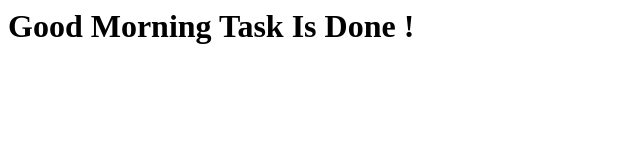
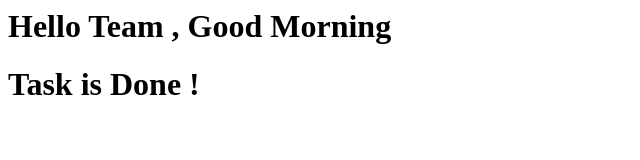
Before and after one commit to sainathmitalakar/centralgit, a plain HTML site: page index.html in a window 1280 px wide. Shown: the whole page, without its empty margins (0-640 px from the left). Drawn offline with Linux system fonts and the light colour scheme.

Commit message:
Update index.html

```diff
--- a/index.html
+++ b/index.html
@@ -1 +1,2 @@
-<h1> Good Morning Task Is Done ! </h1>
+<h1> Hello Team , Good Morning  </h1>
+<h1> Task is Done ! <h1/>
```
